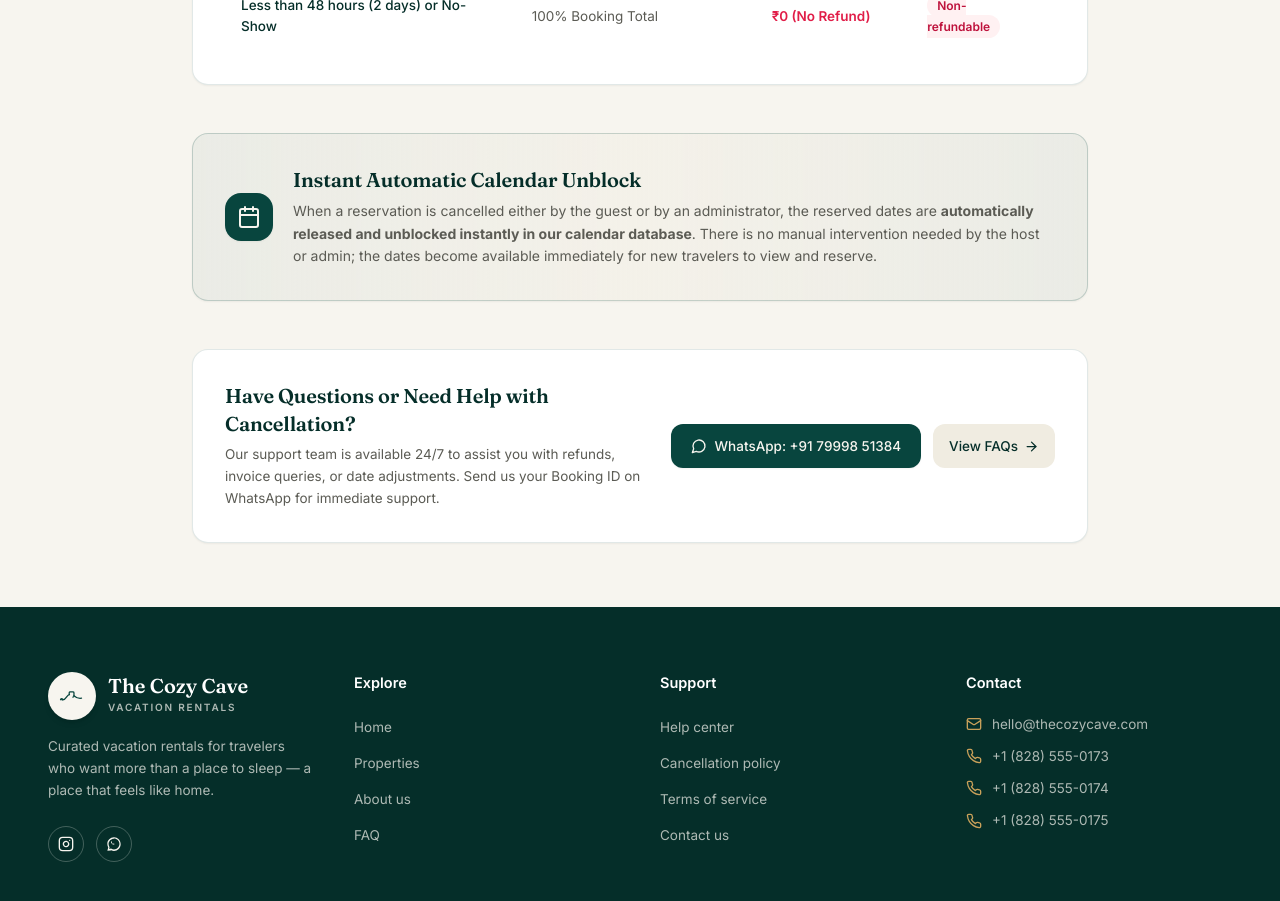
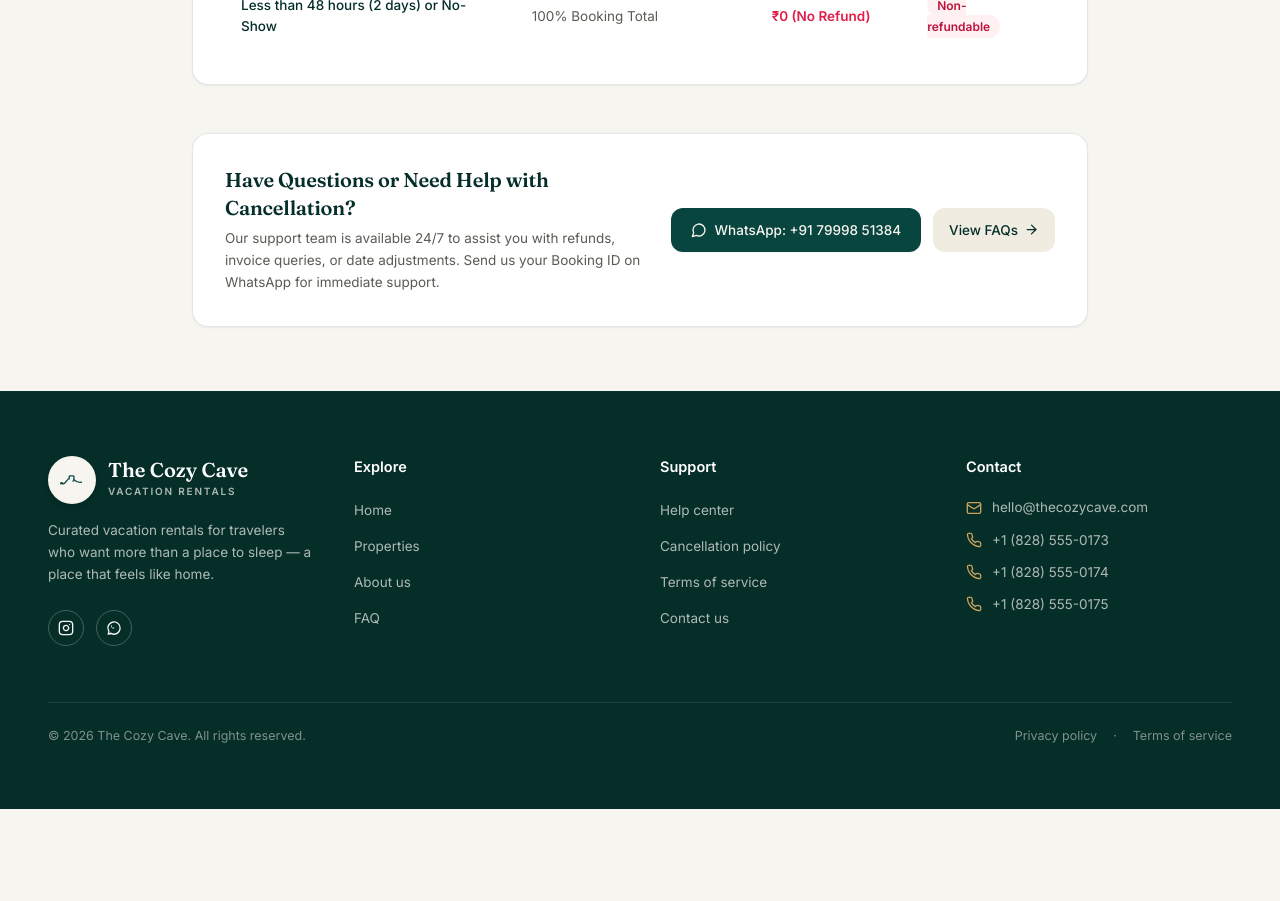
Before and after one commit to MUJAHID-QURESHI/CozyCave-MERN, a React (Vite) app in the folder frontend/: page /cancellation-policy in a window 1280 px wide. Shown: the part 1180-2081 px from the top of the page. After the commit the page ends 1989 px from the top, so only its background shows below. Built offline with nearby package versions, Linux system fonts and the light colour scheme; no server answers.

Commit message:
Remove instant unblock banner from cancellation policy page

```diff
--- a/frontend/src/pages/public/CancellationPolicy.jsx
+++ b/frontend/src/pages/public/CancellationPolicy.jsx
@@ -225,22 +225,6 @@ export default function CancellationPolicy() {
           </div>
         </div>
 
-        {/* Automatic Date Release & Unblock Highlight Card */}
-        <div className="bg-gradient-to-r from-forest/5 via-cream-deep/40 to-forest/5 border border-forest/20 rounded-2xl p-6 md:p-8 mb-12 shadow-sm">
-          <div className="flex flex-col md:flex-row items-start md:items-center gap-5">
-            <div className="w-12 h-12 rounded-2xl bg-forest text-cream flex items-center justify-center shrink-0 shadow-sm">
-              <Calendar size={24} />
-            </div>
-            <div className="flex-1">
-              <h4 className="font-fraunces text-xl font-semibold text-forest-dark mb-1.5">
-                Instant Automatic Calendar Unblock
-              </h4>
-              <p className="text-[14px] text-charcoal-soft leading-relaxed">
-                When a reservation is cancelled either by the guest or by an administrator, the reserved dates are <strong>automatically released and unblocked instantly in our calendar database</strong>. There is no manual intervention needed by the host or admin; the dates become available immediately for new travelers to view and reserve.
-              </p>
-            </div>
-          </div>
-        </div>
 
         {/* Need Help / Support Helpline Card */}
         <div className="bg-white border border-line rounded-2xl p-6 md:p-8 shadow-sm flex flex-col md:flex-row items-start md:items-center justify-between gap-6">
--- a/frontend/src/pages/public/FAQ.jsx
+++ b/frontend/src/pages/public/FAQ.jsx
@@ -20,7 +20,7 @@ export default function FAQ() {
     {
       topic: 'Cancellation',
       question: 'What is the cancellation policy and how does it work?',
-      answer: 'CozyCave provides a transparent 3-tier cancellation policy: (1) Cancellations made 7+ days before check-in receive a 100% refund of stay charges (only the service fee is retained). (2) Cancellations made between 7 days and 48 hours (2 days) prior to check-in receive a 50% refund (50% stay charges + service fee are retained). (3) Cancellations within 48 hours of check-in are non-refundable. Upon cancellation, the booked dates are automatically released and unblocked on the calendar immediately.'
+      answer: 'CozyCave provides a transparent 3-tier cancellation policy: (1) Cancellations made 7+ days before check-in receive a 100% refund of stay charges (only the service fee is retained). (2) Cancellations made between 7 days and 48 hours (2 days) prior to check-in receive a 50% refund (50% stay charges + service fee are retained). (3) Cancellations within 48 hours of check-in are non-refundable.'
     },
     {
       topic: 'Refunds',
```
